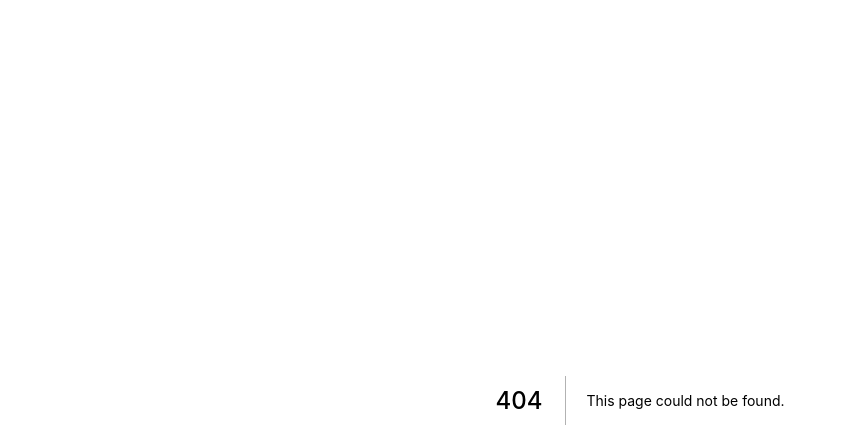
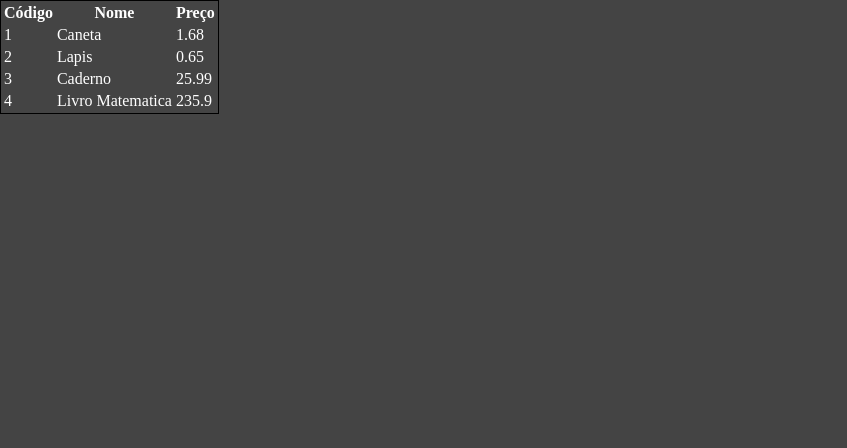
Before and after one commit to feliperromao/curso-next-co3r-exercicios, a Next.js app: page /render/repeticao2 in a window 1280 px wide. Before the commit this address had no page. Shown: the top 448 px of the page, without its empty margins (0-847 px from the left). Built offline with nearby package versions, Linux system fonts and the light colour scheme.

Commit message:
Renderizando listas no react

```diff
--- /dev/null
+++ b/data/listaProdutos.js
@@ -0,0 +1,8 @@
+import Produto from "../model/produto";
+
+export default [
+    new Produto(1, 'Caneta', 1.68),
+    new Produto(2, 'Lapis', 0.65),
+    new Produto(3, 'Caderno', 25.99),
+    new Produto(4, 'Livro Matematica', 235.90),
+]
--- /dev/null
+++ b/model/produto.js
@@ -0,0 +1,23 @@
+export default class Produto {
+    #id
+    #nome
+    #preco
+
+    constructor(id, nome, preco) {
+        this.#id = id
+        this.#nome = nome
+        this.#preco = preco
+    }
+
+    get id() {
+        return  this.#id
+    }
+
+    get nome() {
+        return this.#nome
+    }
+
+    get preco() {
+        return this.#preco
+    }
+}
--- /dev/null
+++ b/pages/render/repeticao2.jsx
@@ -0,0 +1,31 @@
+import produtos from "../../data/listaProdutos"
+
+export default function repeticao2 () {
+  function renderProdutos() {
+    return produtos.map(item => (
+      <tr key={item.id}>
+        <td>{item.id}</td>
+        <td>{item.nome}</td>
+        <td>{item.preco}</td>
+      </tr>
+    ))
+  }
+  return (
+    <div>
+      <table style={{
+        border: "1px solid #000"
+      }}>
+        <thead>
+          <tr>
+            <th>Código</th>
+            <th>Nome</th>
+            <th>Preço</th>
+          </tr>
+        </thead>
+        <tbody>
+          {renderProdutos()}
+        </tbody>
+      </table>
+    </div>
+  )
+}
--- a/styles/globals.css
+++ b/styles/globals.css
@@ -3,6 +3,7 @@ body {
   padding: 0;
   margin: 0;
   background-color: #444;
+  color: #fff;
 }
 
 a {
```
Also changed, not shown: pages/render/repeticao1.jsx (added, +31 -0 lines).
